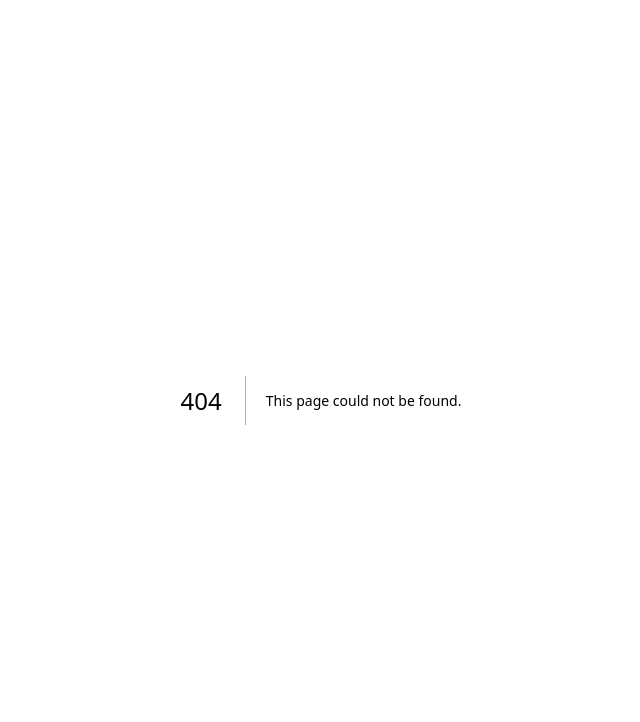
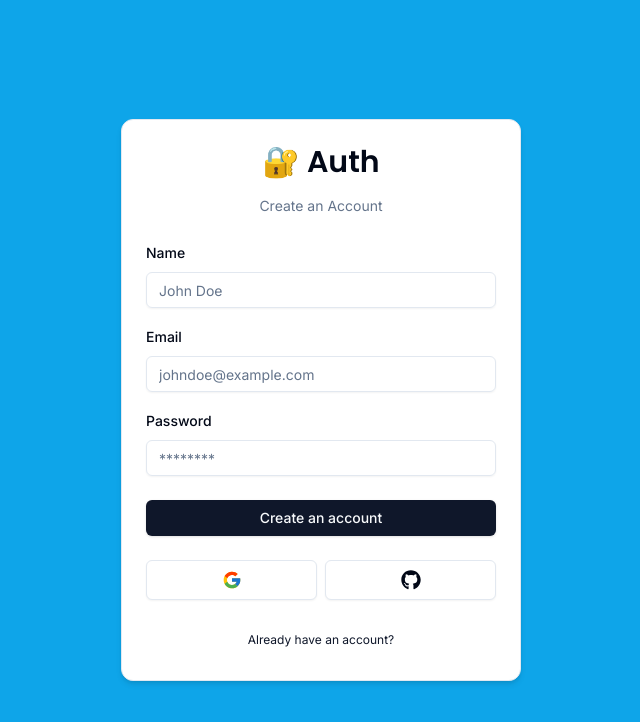
Before and after one commit to Sushannt/Next-Auth-App, a Next.js app: page /auth/register in a window 1280 px wide. Before the commit this address had no page. Shown: the top 722 px of the page, without its empty margins (319-959 px from the left). Built offline with nearby package versions, Linux system fonts and the light colour scheme.

Commit message:
Register page with form and validations done

```diff
--- /dev/null
+++ b/src/actions/register.ts
@@ -0,0 +1,16 @@
+"use server";
+
+import * as z from "zod";
+import { RegisterSchema } from "@/schemas";
+
+export const register = async (values: z.infer<typeof RegisterSchema>) => {
+  const validatedFields = RegisterSchema.safeParse(values);
+
+  if (!validatedFields.success) {
+    return { error: "Invalid Fields!" };
+  }
+
+  return {
+    success: "Email Sent!",
+  };
+};
--- /dev/null
+++ b/src/app/auth/register/page.tsx
@@ -0,0 +1,7 @@
+import RegisterForm from "@/components/auth/register-form";
+
+const RegisterPage = () => {
+  return <RegisterForm />;
+};
+
+export default RegisterPage;
--- /dev/null
+++ b/src/components/auth/register-form.tsx
@@ -0,0 +1,126 @@
+"use client";
+
+import { useState, useTransition } from "react";
+import * as z from "zod";
+import { useForm } from "react-hook-form";
+
+import { RegisterSchema } from "@/schemas";
+import { zodResolver } from "@hookform/resolvers/zod";
+import { Input } from "@/components/ui/input";
+import {
+  Form,
+  FormControl,
+  FormField,
+  FormItem,
+  FormLabel,
+  FormMessage,
+} from "@/components/ui/form";
+import { Button } from "@/components/ui/button";
+import { register } from "@/actions/register";
+
+import { CardWrapper } from "./card-wrapper";
+import FormError from "./form-error";
+import FormSuccess from "./form-success";
+
+const RegisterForm = () => {
+  const [isPending, startTransition] = useTransition();
+  const [error, setError] = useState<string | undefined>(undefined);
+  const [success, setSuccess] = useState<string | undefined>(undefined);
+
+  const form = useForm<z.infer<typeof RegisterSchema>>({
+    resolver: zodResolver(RegisterSchema),
+    defaultValues: {
+      email: "",
+      password: "",
+      name: "",
+    },
+  });
+
+  const onSubmit = (values: z.infer<typeof RegisterSchema>) => {
+    setError(undefined);
+    setSuccess(undefined);
+
+    startTransition(() => {
+      register(values).then((data) => {
+        setError(data.error);
+        setSuccess(data.success);
+      });
+    });
+  };
+
+  return (
+    <CardWrapper
+      headerLabel="Create an Account"
+      backButtonLabel="Already have an account?"
+      backButtonHref="/auth/login"
+      showSocial
+    >
+      <Form {...form}>
+        <form onSubmit={form.handleSubmit(onSubmit)} className="space-y-6">
+          <div className="space-y-4">
+            <FormField
+              control={form.control}
+              name="name"
+              render={({ field }) => (
+                <FormItem>
+                  <FormLabel>Name</FormLabel>
+                  <FormControl>
+                    <Input
+                      {...field}
+                      placeholder="John Doe"
+                      disabled={isPending}
+                    />
+                  </FormControl>
+                  <FormMessage />
+                </FormItem>
+              )}
+            />
+            <FormField
+              control={form.control}
+              name="email"
+              render={({ field }) => (
+                <FormItem>
+                  <FormLabel>Email</FormLabel>
+                  <FormControl>
+                    <Input
+                      {...field}
+                      placeholder="johndoe@example.com"
+                      type="email"
+                      disabled={isPending}
+                    />
+                  </FormControl>
+                  <FormMessage />
+                </FormItem>
+              )}
+            />
+            <FormField
+              control={form.control}
+              name="password"
+              render={({ field }) => (
+                <FormItem>
+                  <FormLabel>Password</FormLabel>
+                  <FormControl>
+                    <Input
+                      {...field}
+                      placeholder="********"
+                      type="password"
+                      disabled={isPending}
+                    />
+                  </FormControl>
+                  <FormMessage />
+                </FormItem>
+              )}
+            />
+          </div>
+          <FormError message={error} />
+          <FormSuccess message={success} />
+          <Button type="submit" className="w-full" disabled={isPending}>
+            Create an account
+          </Button>
+        </form>
+      </Form>
+    </CardWrapper>
+  );
+};
+
+export default RegisterForm;
--- a/src/schemas/index.ts
+++ b/src/schemas/index.ts
@@ -8,3 +8,15 @@
     message: "Password is Required",
   }),
 });
+
+export const RegisterSchema = z.object({
+  email: z.string().email({
+    message: "Email is Required",
+  }),
+  password: z.string().min(6, {
+    message: "Password must have at least 6 characters",
+  }),
+  name: z.string().min(1, {
+    message: "Name is required",
+  }),
+});
```
